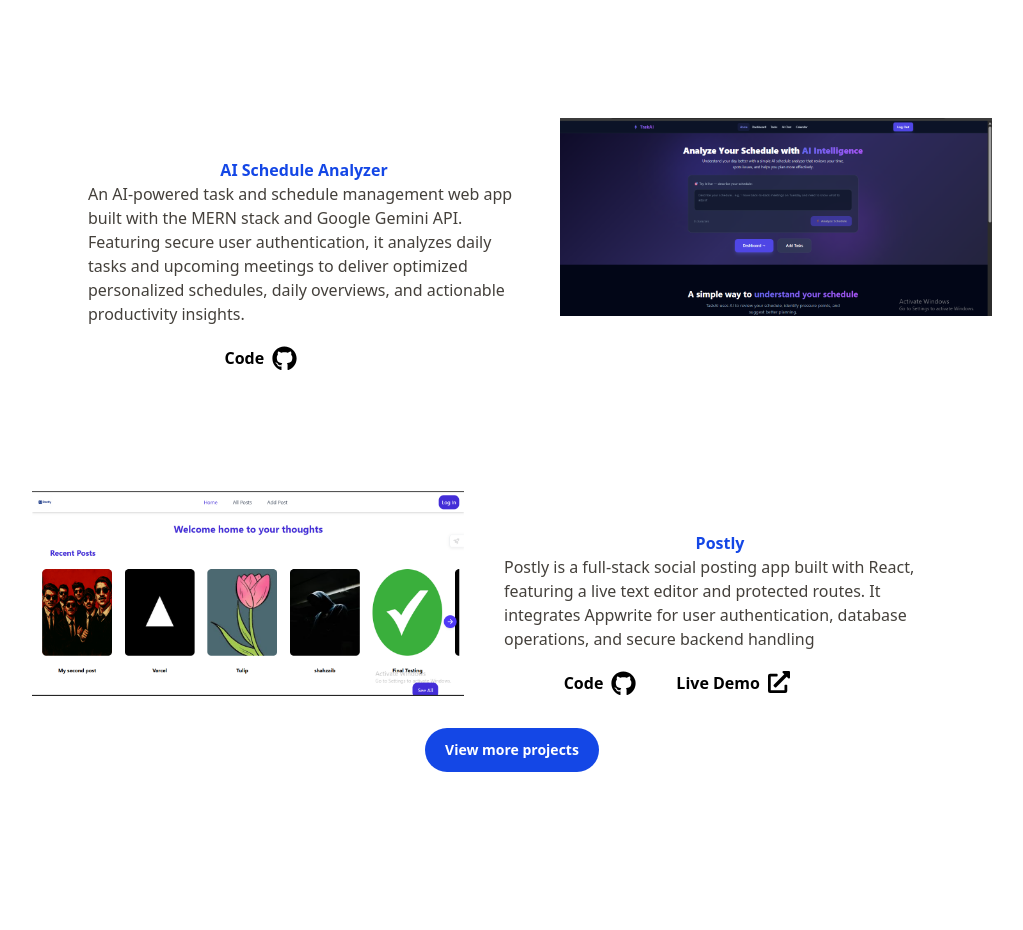
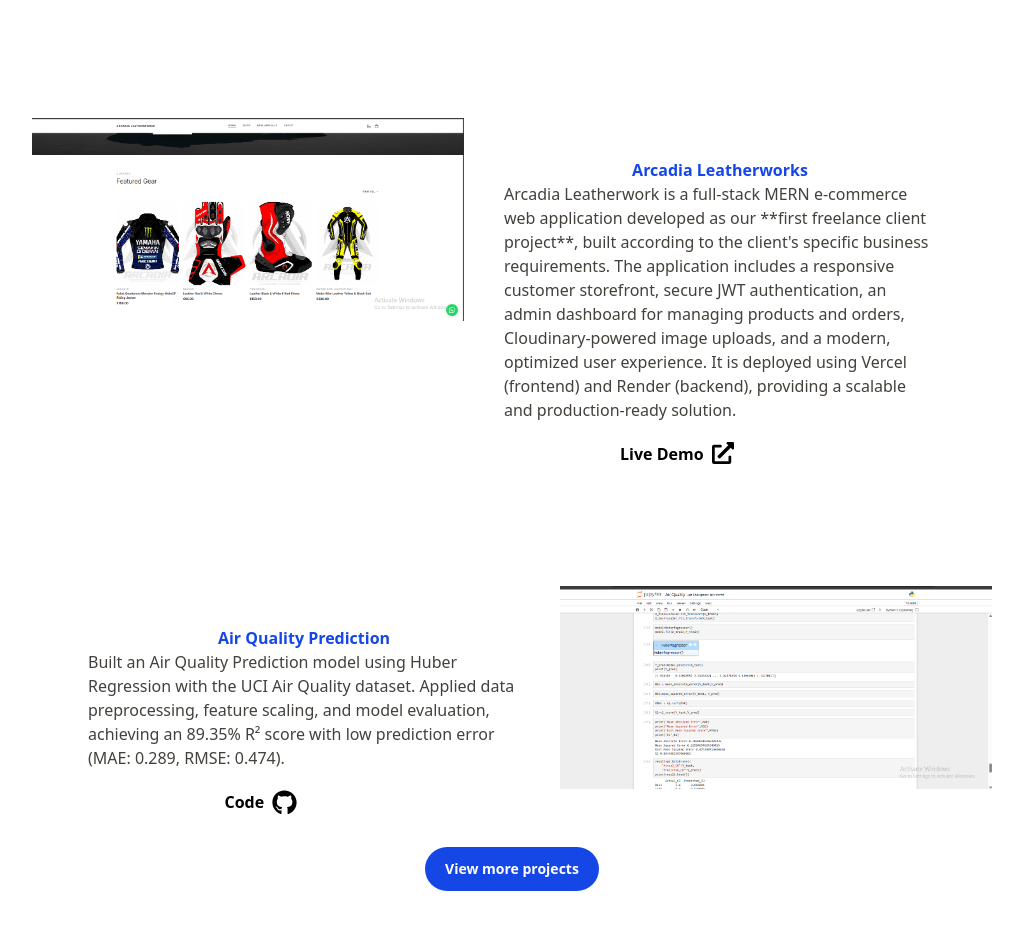
Before and after one commit to Aman-khan8/Portfolio, a React (Vite) app: page / in a window 1280 px wide. Shown: the part 1645-2575 px from the top of the page, without its empty margins (128-1151 px from the left). Built offline with nearby package versions, Linux system fonts and the light colour scheme.

Commit message:
added some new links and compressed pics

```diff
--- a/src/Sections/Projects.jsx
+++ b/src/Sections/Projects.jsx
@@ -2,10 +2,32 @@ import React, { useMemo, useState } from "react";
 import project1 from "../assets/project1.png";
 import project2 from "../assets/project2.png";
 import project3 from "../assets/AI_schedule_Analyzer.png";
+import project4 from "../assets/arcadia.png";
+import project5 from "../assets/HuberRegression.png";
 
 import ProjectCard from "../Components/projectCard";
 
 const projects = [
+    {
+    title: "Arcadia Leatherworks",
+    description:
+      "Arcadia Leatherwork is a full-stack MERN e-commerce web application developed as our **first freelance client project**, built according to the client's specific business requirements. The application includes a responsive customer storefront, secure JWT authentication, an admin dashboard for managing products and orders, Cloudinary-powered image uploads, and a modern, optimized user experience. It is deployed using Vercel (frontend) and Render (backend), providing a scalable and production-ready solution.",
+    image: project4,
+    codeLink: "",
+    liveDemoLink: "https://www.arcadialeatherworks.com/",
+    category: "web",
+    reverse: false,
+  },
+     {
+    title: "Air Quality Prediction",
+    description:
+      "Built an Air Quality Prediction model using Huber Regression with the UCI Air Quality dataset. Applied data preprocessing, feature scaling, and model evaluation, achieving an 89.35% R² score with low prediction error (MAE: 0.289, RMSE: 0.474).",
+    image: project5,
+    codeLink: "https://github.com/Aman-khan8/AI-Lab-practices/blob/main/Air%20Quality.ipynb",
+    liveDemoLink: "",
+    category: "ai",
+    reverse: true,
+  },
   {
     title: "AI Schedule Analyzer",
     description:
@@ -14,7 +36,7 @@ const projects = [
     codeLink: "https://github.com/Aman-khan8/AI-Schedule-Analyzer",
     liveDemoLink: "",
     category: "web",
-    reverse: true,
+    reverse: false,
   },
   {
     title: "Postly",
@@ -24,7 +46,7 @@ const projects = [
     codeLink: "https://github.com/Aman-khan8/Postly",
     liveDemoLink: "https://postly-five.vercel.app/",
     category: "web",
-    reverse: false,
+    reverse: true,
   },
   {
     title: "Car Rental",
@@ -34,7 +56,7 @@ const projects = [
     codeLink: "https://github.com/Aman-khan8/Car-Rental",
     liveDemoLink: "https://aman-khan8.github.io/Car-Rental/",
     category: "web",
-    reverse: true,
+    reverse: false,
   },
 ];
 
@@ -74,7 +96,8 @@ function Projects() {
               }}
             >
               <option value="all">All</option>
-              <option value="web">Web Projects Projects</option>
+              <option value="web">Web Projects</option>
+              <option value="ai">AI Projects</option>
             </select>
           </label>
         </div>
```
Also changed, not shown: src/assets/Arcadia.png (added), src/assets/HuberRegression.png (added).
